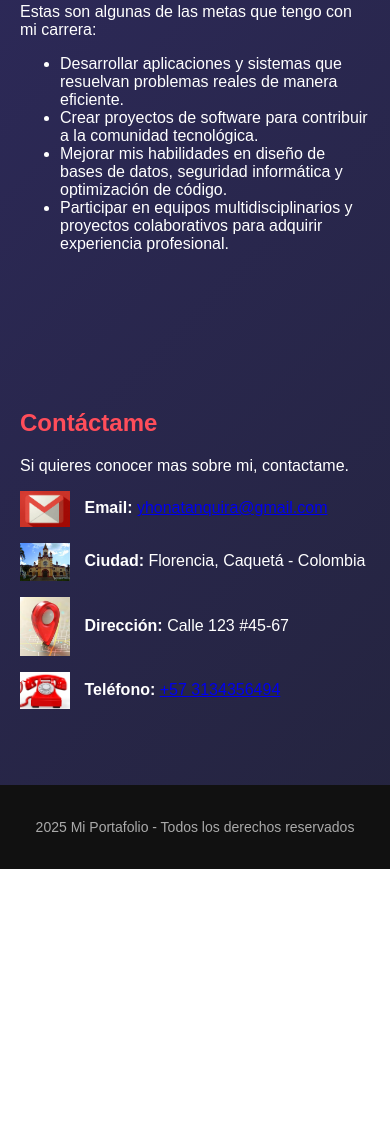
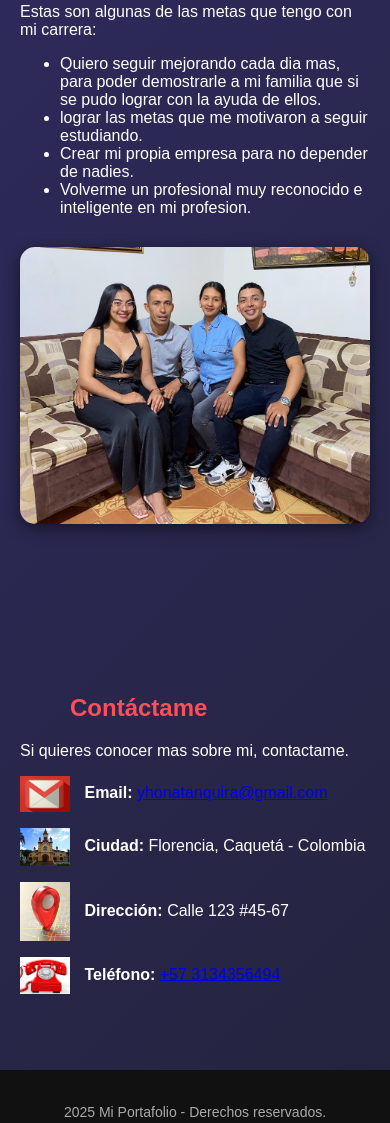
Before and after one commit to yhonatan9804/entregable-web1-calderon-yhonatan, a plain HTML site: page indice.html in a window 390 px wide. Shown: the part 2492-3615 px from the top of the page. Before the commit the page ends 3361 px from the top, so only its background shows below. Drawn offline with Linux system fonts and the light colour scheme.

Commit message:
terminado

```diff
--- a/css/styles.css
+++ b/css/styles.css
@@ -5,6 +5,7 @@ body {
   background: linear-gradient(135deg, #0f0c29, #302b63, #24243e);
   color: #fff; /* Deja espacio para que el nav fijo no tape el hero */
 }
+
 /* Barra de navegación */
 nav {
   display: flex;
@@ -17,6 +18,7 @@ nav {
   top: 0;
   z-index: 1000;
 }
+
 /* Logo */
 .logo {
   display: flex;
@@ -63,6 +65,7 @@ nav ul li a:hover {
       background: #555;
 
 }
+
 
 /* Hero section */
 .hero {
@@ -225,6 +228,7 @@ footer {
 
 #contact h2 {
   color: #ff4d5a; /* aquí pones el color que quieras */
+  padding-left: 50px;
 }
 
 /* MEJORA: Navegación suave */
@@ -284,4 +288,26 @@ html {
     height: 200px;
   }
 
+/* Estilos generales para la foto de familia (siempre aplicados) */
+.img-metas {
+  display: block;
+  width: 100%;         /* la imagen se adapta al ancho del contenedor */
+  max-width: 600px;    /* límite en pantallas grandes */
+  height: auto;        /* mantiene proporción */
+  margin: 30px auto;   /* centra la imagen */
+  border-radius: 15px; /* bordes redondeados */
+  box-shadow: 0 4px 15px rgba(0,0,0,0.5);
 }
+
+/* Ajustes específicos solo para móviles */
+@media (max-width: 768px) {
+  .img-metas {
+    max-width: 400px;  /* más pequeña en móviles */
+  }
+}
+.contenedor-img-metas {
+  display: flex;
+  justify-content: center;
+}
+
+}
--- a/indice.html
+++ b/indice.html
@@ -76,11 +76,15 @@
   <p>Estas son algunas de las metas que tengo con mi carrera:</p>
 
   <ul>
-    <li>Desarrollar aplicaciones y sistemas que resuelvan problemas reales de manera eficiente.</li>
-    <li>Crear proyectos de software para contribuir a la comunidad tecnológica.</li>
-    <li>Mejorar mis habilidades en diseño de bases de datos, seguridad informática y optimización de código.</li>
-    <li>Participar en equipos multidisciplinarios y proyectos colaborativos para adquirir experiencia profesional.</li>
+    <li>Quiero seguir mejorando cada dia mas, para poder demostrarle a mi familia que si se pudo lograr con la ayuda de ellos.</li>
+    <li>lograr las metas que me motivaron a seguir estudiando.</li>
+    <li>Crear mi propia empresa para no depender de nadies.</li>
+    <li>Volverme un profesional muy reconocido e inteligente en mi profesion.</li>
   </ul>
+
+<!-- Foto debajo de la lista -->
+    <img src="./img/familia.jpg" alt="Mis metas" class="img-metas">
+
 </section>
 
    <!-- Sección de Contactame -->
@@ -117,7 +121,7 @@
 
   <!-- Footer -->
   <footer>
-    <p>2025 Mi Portafolio - Todos los derechos reservados</p>
+    <p>2025 Mi Portafolio - Derechos reservados.</p>
   </footer>
 </body>
 </html>
```
Also changed, not shown: img/familia.jpg (added).
